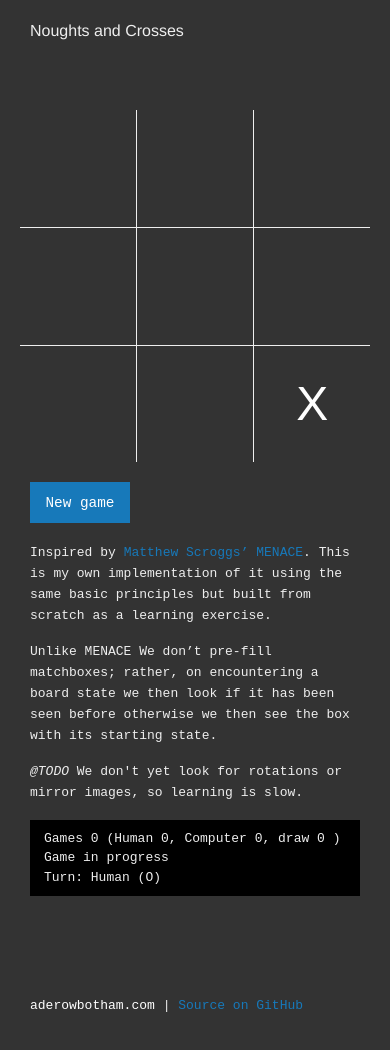
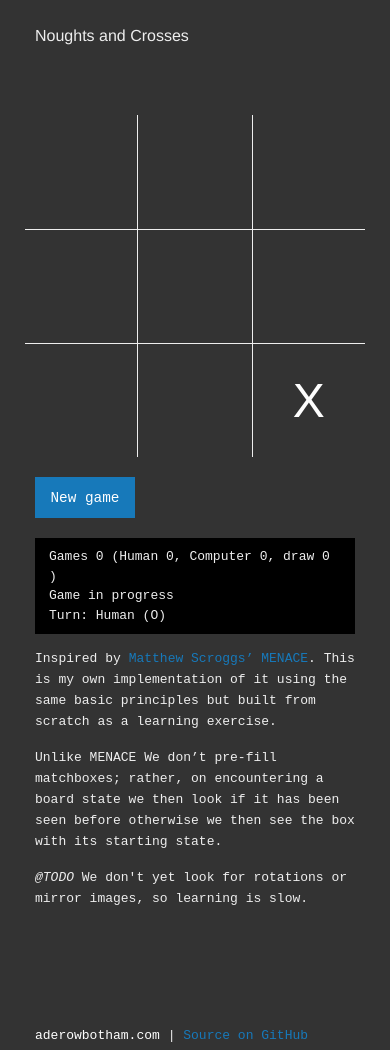
Before and after one commit to aderowbotham/noughts-and-crosses, a website: page dev/index.html in a window 390 px wide. Drawn offline with nearby package versions, Linux system fonts and the light colour scheme.

Commit message:
layout tweak

```diff
--- a/dev/css/noughts.css
+++ b/dev/css/noughts.css
@@ -103,6 +103,7 @@ body
 {
   background: #000;
   padding: 9px 14px;
+  margin-bottom: 15px !important;
 }
 
 .stats-panel .winner
@@ -125,7 +126,7 @@ body
 @media screen and (max-width: 500px)  {
   body
   {
-    margin: 20px;
+    margin: 25px;
   }
 
   .reset-button
--- a/dev/index.html
+++ b/dev/index.html
@@ -10,7 +10,7 @@
 
   <link href="node_modules/foundation-sites/dist/css/foundation.min.css" rel="stylesheet">
   <link href="node_modules/foundation-sites/dist/css/foundation-float.css" rel="stylesheet">
-  <link href="css/noughts.css?r=3" rel="stylesheet">
+  <link href="css/noughts.css?r=4" rel="stylesheet">
 
   <script async src="https://www.googletagmanager.com/gtag/js?id=UA-188815-26"></script>
   <script>
@@ -43,10 +43,6 @@
           <div class="large-7 medium-6 small-12 columns">
             <button class="button reset-button" type="button" ng-click="resetGame()">New game</button>
 
-            <p>Inspired by <a href="https://www.mscroggs.co.uk/menace/">Matthew Scroggs’ MENACE</a>. This is my own implementation of it using the same basic principles but built from scratch as a learning exercise.</p>
-            <p>Unlike MENACE We don’t pre-fill matchboxes; rather, on encountering a board state we then look if it has been seen before otherwise we then see the box with its starting state.</p>
-            <p><em>@TODO</em> We don't yet look for rotations or mirror images, so learning is slow.</p>
-
             <div ng-game-status-panel class="stats-panel">
               <div>Games {{ status.allGamesOutcome.length }} (Human {{ status.humanWins }}, Computer {{ status.computerWins }}, draw {{ status.draws }} )</div>
               <div>{{ game.gameActive ? "Game in progress" : "Game finished" }}</div>
@@ -54,6 +50,10 @@
               <div class="winner" ng-show="game.winner">{{ game.winner }} is the winner</div>
               <div class="winner" ng-show="!game.winner && !game.gameActive">It was a draw</div>
             </div>
+
+            <p>Inspired by <a href="https://www.mscroggs.co.uk/menace/">Matthew Scroggs’ MENACE</a>. This is my own implementation of it using the same basic principles but built from scratch as a learning exercise.</p>
+            <p>Unlike MENACE We don’t pre-fill matchboxes; rather, on encountering a board state we then look if it has been seen before otherwise we then see the box with its starting state.</p>
+            <p><em>@TODO</em> We don't yet look for rotations or mirror images, so learning is slow.</p>
 
           </div>
         </div>
```
